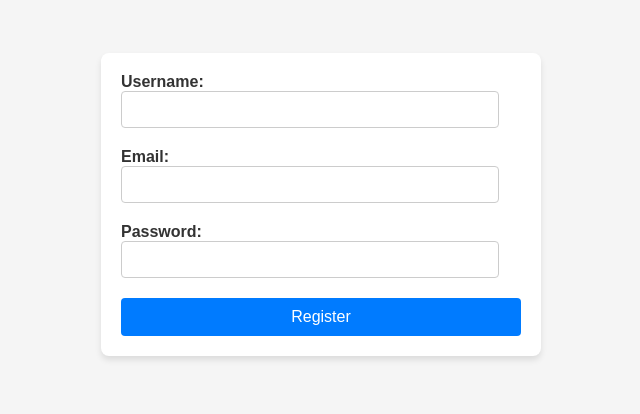
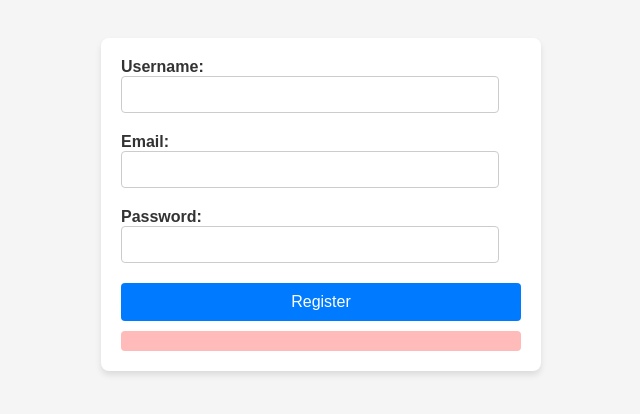
Before and after one commit to Bahaa87-ux/Form-Creation-Validation, a plain HTML site: page index.html in a window 1280 px wide. Shown: the part 196-610 px from the top of the page, without its empty margins (319-959 px from the left). Drawn offline with Linux system fonts and the light colour scheme.

Commit message:
change display block from css file

```diff
--- a/script.js
+++ b/script.js
@@ -24,7 +24,7 @@ document.addEventListener('DOMContentLoaded', function() {
             isValid = false;
             messages.push('Password must be at least 8 characters')
         }
-        feedBack.style.display = "block"
+        // feedBack.style.display = "block"
 
         if (isValid) {
             feedBack.textContent = "Registration successful!";
--- a/style.css
+++ b/style.css
@@ -55,5 +55,5 @@ button:hover {
     color: #d8000c;
     background-color: #ffbaba;
     border-radius: 4px;
-    display: none; /* Initially hide the feedback div */
+    display: block; /* Initially hide the feedback div */
 }
```
